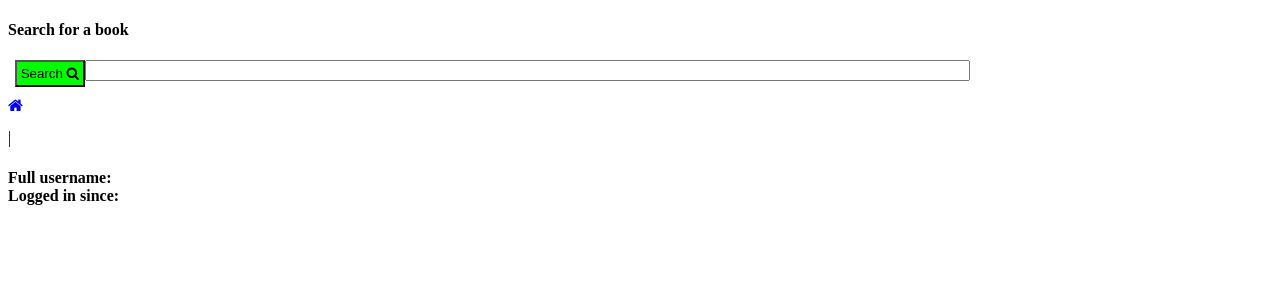
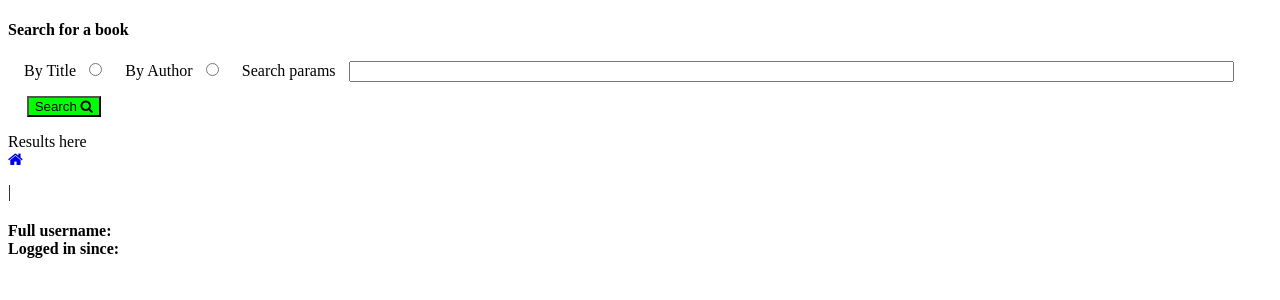
Before and after one commit to SubmergedSnake/phpAssignment, a PHP site: page /search.php in a window 1280 px wide. Shown: the part 109-409 px from the top of the page. Run offline with PHP 8.4, Linux system fonts and the light colour scheme; data that the repository does not hold is empty.

Commit message:
JSONSearch in progress

```diff
--- a/Book/search.php
+++ b/Book/search.php
@@ -1,33 +1,5 @@
 
 <?php
-require_once "user.php";
-
-date_default_timezone_set('Europe/Helsinki');
-
-if(isset($_COOKIE["username"])) {
-	$user = $_COOKIE["username"];
-}
-
-if (isset ( $_POST ["insertuser"])) {
-	$user = new User($_POST['username']);
-
-	$usererror = $user -> checkUsername();
-
-if(empty($usererror)){
-
-	$currenttime = date("d.m.y H:i");
-	setcookie("username", $user->getUsername(), time()+(86400*7), "/");
-	setcookie("logintime", $currenttime, time()+(86400*7), "/");
-	header("location: index.php");
-	exit;
-
-}
-}
-else{
-	$user = new User();
-	$usererror = 0;
-}
-
 ?>
 
 <html>
@@ -43,6 +15,13 @@ else{
 
 <title>The Fine Print</title>
 
+<style>
+label, input, textarea{float:none;margin-left:1em;}
+form{text-align:left;}
+button{margin-left:1.4em;margin-top:1em;}
+
+</style>
+
 </head>
 <body>
 	<div class="main">
@@ -52,7 +31,9 @@ else{
 				Search <small><i class="fa fa-search" aria-hidden="true"></i></small>
 			</h2>
 			<nav class="subnav">
-				<li><a class="arrow" href="submitbook.php " class="nav">Submit a new book</i></a></li>
+				<li><a class="arrow" href="submitbook.php " class="nav">Submit a new
+						book</i>
+				</a></li>
 				<li><a class="arrow" href="allbooks.php " class="nav">All books</a></li>
 				<li><a class="arrow" href="settings.php " class="nav">Settings</a></li>
 
@@ -61,17 +42,38 @@ else{
 			</nav>
 		</header>
 
-<div class="half">
+		<div class="half" style="float:none">
 			<form action="settings.php" method="POST">
-<h4><label for="username" style="width:100%;margin-bottom:1em;">Search for a book</label></h4>
-<input type="text" style="width:70%" name="searchparam" value="" ><button type="submit"  style="float:left;margin-left:0.5em;padding:0.3em;background:#00ff00">Search <i class="fa fa-search" aria-hidden="true"></i></button>
+				<h4>
+					Search for a book
+				</h4>
+				<label class="searchlb">By Title<input type="radio" name="condition" value="title" /></label>
+				 <label class="searchlb">By Author<input type="radio" name="condition" value="author" /></label>
+
+				<label style="width:100%;padding-top:0.7em;">Search params<input
+					type="text" style="width: 70%" name="searchparam" value="" /></label>
+
+					<button type="submit"
+					style="background: #00ff00">
+					Search <i class="fa fa-search" aria-hidden="true"></i>
+				</button>
+			</form>
 
 
 
-</form>
+		</div>
 
+<!--
+	<label>Search params<input
+					type="text" style="width: 70%" name="searchparam" value="" /></label>
 
-</div>
+				<button type="submit"
+					style="background: #00ff00">
+					Search <i class="fa fa-search" aria-hidden="true"></i>
+				</button>
+-->
+
+		<div class="padtop1 pbsides2" id="results">Results here</div>
 
 	</div>
 
@@ -79,26 +81,29 @@ else{
 
 
 	<div id="user">
-	<a href="/Eta1/Book" class="glowhome"><i
-			class="fa fa-home" aria-hidden="true"></i></a>
+		<a href="/Eta1/Book" class="glowhome"><i class="fa fa-home"
+			aria-hidden="true"></i></a>
 		<p id="pipe">&verbar;</p>
 
-<h4 id="cookiename" >
+		<h4 id="cookiename">
 
 
 
 
 <?php
 
-if (isset($_COOKIE["username"])) {
- $usernames = explode(" ", $_COOKIE["username"]);
- print($usernames[0]);
+if (isset ( $_COOKIE ["username"] )) {
+	$usernames = explode ( " ", $_COOKIE ["username"] );
+	print ($usernames [0]) ;
 }
 ?>
 
-<span id="usertooltip"><span>Full username:</span><?php foreach($usernames as $name){
-print(" " . $name);
-}?><br><span>Logged in since: <?php if(isset($_COOKIE['logintime'])){ print ($_COOKIE["logintime"]);}?></span></span>
+<span id="usertooltip"><span>Full username:</span><?php
+
+foreach ( $usernames as $name ) {
+	print (" " . $name) ;
+}
+?><br> <span>Logged in since: <?php if(isset($_COOKIE['logintime'])){ print ($_COOKIE["logintime"]);}?></span></span>
 
 		</h4>
 
```
Also changed, not shown: Styles/globalstyles.css (+17 -0 lines). Lines whose indentation alone changed are shown as unchanged.
